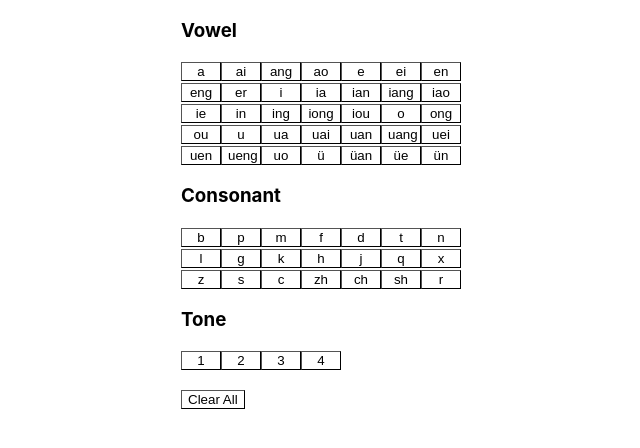
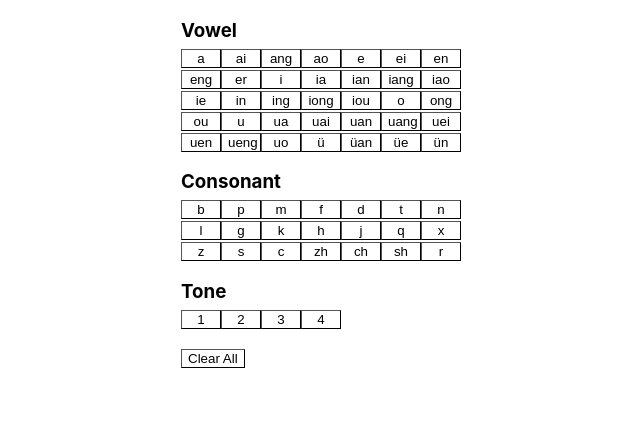
Before and after one commit to johnny-keker/zhong-wen, a React (Create React App) app: page / in a window 1280 px wide. Shown: the top 448 px of the page, without its empty margins (179-819 px from the left). Built offline with nearby package versions, Linux system fonts and the light colour scheme.

Commit message:
styles 3

```diff
--- a/src/App.css
+++ b/src/App.css
@@ -73,3 +73,7 @@ margin-left: auto;
 margin-right: auto;
 margin-left: 10%;
 }
+
+h3 {
+  margin-bottom: 5px;
+}
```
